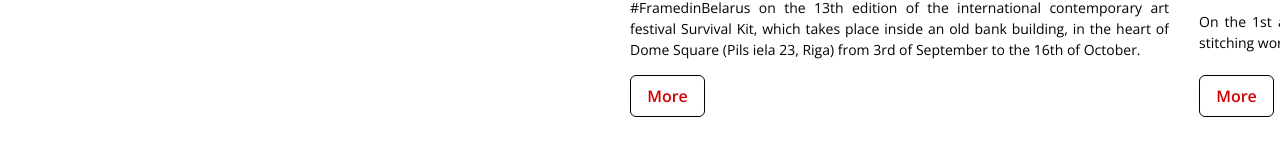
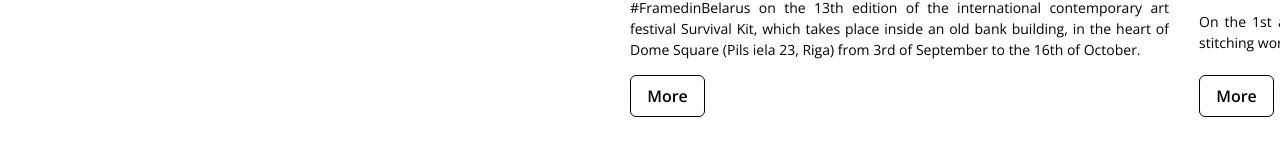
Before and after one commit to davidlipkovic/framed-in-belarus-nuxt, a Nuxt app: page /News in a window 1280 px wide. Shown: the part 734-890 px from the top of the page. Built offline with nearby package versions, Linux system fonts and the light colour scheme.

Commit message:
fixed color .button

```diff
--- a/assets/style/globalPartials/generalClasses.scss
+++ b/assets/style/globalPartials/generalClasses.scss
@@ -17,7 +17,7 @@
   padding-right: 1rem;
   padding-bottom: 0.5rem;
   padding-left:  1rem;
-  color: $black;
+  color: $black !important;
   border-width: 1px;
   border-style: solid;
   border-color: $black;
@@ -29,7 +29,7 @@
   &:hover {
     background-color: $greyButtonHover;
     border-color: $greyButtonHover;
-    color: $white;
+    color: $white !important;
     text-decoration: none !important;
   }
   &.bg_red:hover {
```
